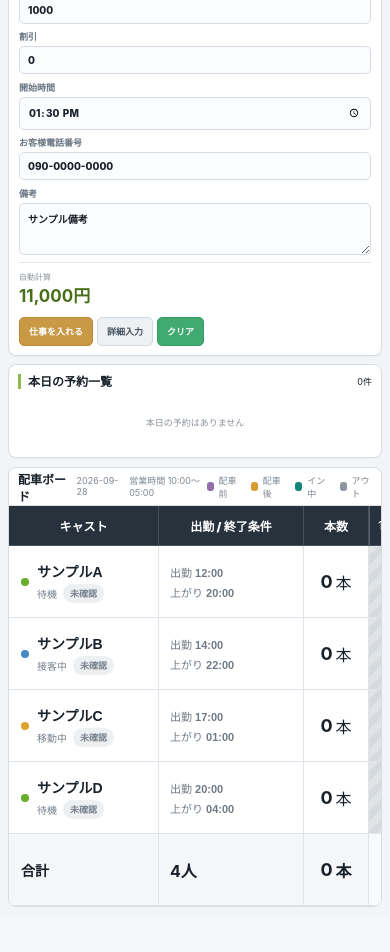
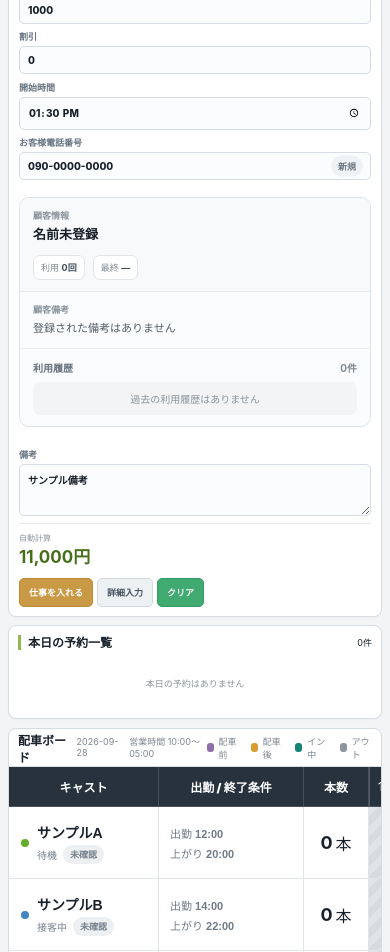
Before and after one commit to admozisan-design/night-desk, a Next.js app: page / in a window 390 px wide. Shown: the part 1460-2412 px from the top of the page. Before the commit the page ends 2375 px from the top, so only its background shows below. Built offline with nearby package versions, Linux system fonts and the light colour scheme.

Commit message:
Add customer phone lookup to work registration

```diff
--- a/app/globals.css
+++ b/app/globals.css
@@ -2229,3 +2229,42 @@ button:disabled{opacity:.45;cursor:not-allowed}
   .settlementRates{grid-column:auto}
   .settlementSummary{grid-template-columns:1fr 1fr}
 }
+
+
+/* ===== Customer lookup in work form ===== */
+.customerPhoneInputWrap{position:relative}
+.customerPhoneInputWrap input{padding-right:76px!important}
+.customerFoundBadge,.customerNewBadge{position:absolute;right:8px;top:50%;transform:translateY(-50%);padding:4px 7px;border-radius:999px;font-size:9px;font-weight:900;pointer-events:none}
+.customerFoundBadge{background:#e7f5d2;color:#4f741d}
+.customerNewBadge{background:#eef2f5;color:#6f7a84}
+.customerLookupPanel{margin:10px 0 14px;border:1px solid #dce3e8;border-radius:10px;background:#fbfcfd;overflow:hidden}
+.customerLookupPanel.hasWarning{border-color:#e5909c;box-shadow:0 0 0 2px rgba(217,69,85,.07)}
+.customerLookupHead{display:flex;align-items:center;justify-content:space-between;gap:12px;padding:11px 13px;border-bottom:1px solid #e6ebef;background:#f7f9fa}
+.customerLookupHead>div:first-child span,.customerLookupHead>div:first-child strong{display:block}
+.customerLookupHead>div:first-child span{font-size:9px;color:#8a949d;font-weight:900}
+.customerLookupHead>div:first-child strong{margin-top:2px;font-size:13px}
+.customerLookupStats{display:flex;gap:8px;flex-wrap:wrap}
+.customerLookupStats span{padding:5px 7px;border-radius:7px;background:#fff;border:1px solid #e0e5e9;font-size:9px;color:#818b95}
+.customerLookupStats strong{color:#3f4a55}
+.customerNgWarning{margin:11px 12px 0;padding:10px 11px;border:1px solid #ed9ca6;border-radius:8px;background:#fff1f3;color:#9f2538}
+.customerNgWarning strong{display:block;font-size:11px}
+.customerNgWarning p{margin:4px 0 0;font-size:10px;line-height:1.55;font-weight:700}
+.customerLookupNotes{padding:11px 13px;border-bottom:1px solid #edf0f3}
+.customerLookupNotes span{display:block;font-size:9px;color:#8a949d;font-weight:900}
+.customerLookupNotes p{margin:4px 0 0;font-size:11px;line-height:1.55;color:#4f5b66;white-space:pre-wrap}
+.customerHistoryBox{padding:11px 13px}
+.customerHistoryTitle{display:flex;justify-content:space-between;align-items:center;margin-bottom:7px}
+.customerHistoryTitle span{font-size:10px;font-weight:900;color:#66727d}
+.customerHistoryTitle strong{font-size:10px;color:#7d8791}
+.customerHistoryList{display:grid;gap:5px}
+.customerHistoryItem{display:flex;justify-content:space-between;gap:14px;padding:8px 9px;border:1px solid #e6eaee;border-radius:7px;background:#fff}
+.customerHistoryItem>div:last-child{text-align:right}
+.customerHistoryItem strong,.customerHistoryItem span{display:block}
+.customerHistoryItem strong{font-size:10px}
+.customerHistoryItem span{margin-top:2px;font-size:9px;color:#7b8690}
+.customerHistoryEmpty{margin:0;padding:9px;border-radius:7px;background:#f2f4f5;color:#89939d;font-size:10px;text-align:center}
+.customerHistoryBox>small{display:block;margin-top:6px;color:#929ba4;font-size:9px;text-align:right}
+@media(max-width:600px){
+  .customerLookupHead,.customerHistoryItem{align-items:flex-start;flex-direction:column}
+  .customerHistoryItem>div:last-child{text-align:left}
+}
--- a/app/page.tsx
+++ b/app/page.tsx
@@ -4,8 +4,8 @@ import Link from "next/link";
 import { FormEvent, useEffect, useMemo, useState } from "react";
 import { casts as defaultCasts, defaultPricingConfig, defaultStoreSettings, drivers as defaultDrivers, hotels as defaultHotels, options as defaultOptions } from "@/lib/mock-data";
 import { calculateOrderTotal, formatYen } from "@/lib/pricing";
-import { deleteOrder, loadCasts, loadDrivers, loadHotels, loadOptions, loadOrders, loadPricing, loadStoreSettings, saveCasts, saveOrder, updateOrder } from "@/lib/storage";
-import type { Cast, CastAttendanceStatus, CastShiftEndType, CastStatus, Driver, Hotel, Order, OrderStatus, PricingConfig, StoreOption } from "@/lib/types";
+import { deleteOrder, loadCasts, loadCustomers, loadDrivers, loadHotels, loadOptions, loadOrders, loadPricing, loadStoreSettings, saveCasts, saveOrder, updateOrder } from "@/lib/storage";
+import type { Cast, CastAttendanceStatus, CastShiftEndType, CastStatus, Customer, Driver, Hotel, Order, OrderStatus, PricingConfig, StoreOption } from "@/lib/types";
 
 const BOARD_START = 10 * 60;
 const BOARD_MINUTES = 19 * 60;
@@ -69,6 +69,13 @@ function dateInputValue(date:Date){
   const m=String(date.getMonth()+1).padStart(2,"0");
   const d=String(date.getDate()).padStart(2,"0");
   return `${y}-${m}-${d}`;
+}
+function normalizePhone(value:string){
+  return value.replace(/\D/g,"");
+}
+function orderServiceDate(order:Order){
+  if(order.serviceDate) return order.serviceDate;
+  return dateInputValue(new Date(order.createdAt));
 }
 function castShiftForDate(cast:Cast,date:string){
   return cast.schedule?.find(shift=>shift.date===date);
@@ -135,6 +142,7 @@ export default function DashboardPage(){
   const [hotelList,setHotelList] = useState<Hotel[]>(defaultHotels);
   const [driverList,setDriverList] = useState<Driver[]>(defaultDrivers);
   const [optionList,setOptionList] = useState<StoreOption[]>(defaultOptions);
+  const [customerList,setCustomerList] = useState<Customer[]>([]);
   const [pricing,setPricing] = useState<PricingConfig>(defaultPricingConfig);
   const [storeSettings,setStoreSettings] = useState(defaultStoreSettings);
   const [now,setNow] = useState<Date|null>(null);
@@ -168,6 +176,7 @@ export default function DashboardPage(){
       setHotelList(loadHotels(defaultHotels));
       setDriverList(loadDrivers(defaultDrivers));
       setOptionList(loadOptions(defaultOptions));
+      setCustomerList(loadCustomers());
       setPricing(loadPricing(defaultPricingConfig));
       setStoreSettings(loadStoreSettings(defaultStoreSettings));
     };
@@ -181,6 +190,7 @@ export default function DashboardPage(){
     window.addEventListener("nightdesk:drivers",refresh);
     window.addEventListener("nightdesk:options",refresh);
     window.addEventListener("nightdesk:pricing",refresh);
+    window.addEventListener("nightdesk:customers",refresh);
     window.addEventListener("nightdesk:store-settings",refresh);
     return ()=>{
       window.clearInterval(timer);
@@ -191,6 +201,7 @@ export default function DashboardPage(){
       window.removeEventListener("nightdesk:drivers",refresh);
       window.removeEventListener("nightdesk:options",refresh);
       window.removeEventListener("nightdesk:pricing",refresh);
+      window.removeEventListener("nightdesk:customers",refresh);
       window.removeEventListener("nightdesk:store-settings",refresh);
     };
   },[]);
@@ -258,6 +269,17 @@ export default function DashboardPage(){
   const course = pricing.courses.find(c=>c.id===courseId);
   const selectedCast = formCastChoices.find(c=>c.id===castId);
   const selectedDriver = availableDrivers.find(d=>d.id===driverId);
+  const phoneKey=normalizePhone(phone);
+  const matchedCustomer=useMemo(()=>{
+    if(phoneKey.length<4) return undefined;
+    return customerList.find(customer=>normalizePhone(customer.phone)===phoneKey);
+  },[customerList,phoneKey]);
+  const customerHistory=useMemo(()=>{
+    if(phoneKey.length<4) return [];
+    return orders
+      .filter(order=>normalizePhone(order.customerPhone??"")===phoneKey && order.status!=="cancelled")
+      .sort((a,b)=>b.createdAt.localeCompare(a.createdAt));
+  },[orders,phoneKey]);
   const selectableOptions = useMemo(
     ()=>optionList.filter(option=>option.active!==false && (selectedCast?.availableOptions??[]).includes(option.name)),
     [optionList,selectedCast]
@@ -657,8 +679,60 @@ export default function DashboardPage(){
 
             <div className="workGrid two">
               <label>開始時間<input type="time" value={scheduledStart} onChange={e=>setScheduledStart(e.target.value)}/></label>
-              <label>お客様電話番号<input value={phone} onChange={e=>setPhone(e.target.value)} placeholder="090-0000-0000"/></label>
+              <label className="customerPhoneField">お客様電話番号
+                <div className="customerPhoneInputWrap">
+                  <input value={phone} onChange={e=>setPhone(e.target.value)} placeholder="090-0000-0000"/>
+                  {phoneKey.length>=4 && <span className={matchedCustomer?"customerFoundBadge":"customerNewBadge"}>
+                    {matchedCustomer ? "登録顧客" : customerHistory.length ? "履歴あり" : "新規"}
+                  </span>}
+                </div>
+              </label>
             </div>
+
+            {phoneKey.length>=4 && <section className={`customerLookupPanel ${matchedCustomer?.ngInfo || matchedCustomer?.active===false ? "hasWarning" : ""}`}>
+              <div className="customerLookupHead">
+                <div>
+                  <span>顧客情報</span>
+                  <strong>{matchedCustomer?.name || "名前未登録"}</strong>
+                </div>
+                <div className="customerLookupStats">
+                  <span>利用 <strong>{customerHistory.length}回</strong></span>
+                  <span>最終 <strong>{customerHistory[0] ? orderServiceDate(customerHistory[0]) : "—"}</strong></span>
+                </div>
+              </div>
+
+              {(matchedCustomer?.active===false || matchedCustomer?.ngInfo) && <div className="customerNgWarning">
+                <strong>⚠ NG警告</strong>
+                <p>{matchedCustomer?.active===false ? "利用不可設定の顧客です。" : ""}{matchedCustomer?.active===false && matchedCustomer?.ngInfo ? " / " : ""}{matchedCustomer?.ngInfo || ""}</p>
+              </div>}
+
+              <div className="customerLookupNotes">
+                <span>顧客備考</span>
+                <p>{matchedCustomer?.notes || "登録された備考はありません"}</p>
+              </div>
+
+              <div className="customerHistoryBox">
+                <div className="customerHistoryTitle">
+                  <span>利用履歴</span>
+                  <strong>{customerHistory.length}件</strong>
+                </div>
+                {customerHistory.length>0
+                  ? <div className="customerHistoryList">
+                      {customerHistory.slice(0,5).map(history=><div key={history.id} className="customerHistoryItem">
+                        <div>
+                          <strong>{orderServiceDate(history)} {history.scheduledStart}</strong>
+                          <span>{history.castName} / {history.courseMinutes+(history.extensionMinutes??0)}分</span>
+                        </div>
+                        <div>
+                          <span>{history.locationName || "場所未入力"}</span>
+                          <strong>{formatYen(history.total)}</strong>
+                        </div>
+                      </div>)}
+                    </div>
+                  : <p className="customerHistoryEmpty">過去の利用履歴はありません</p>}
+                {customerHistory.length>5 && <small>直近5件を表示しています</small>}
+              </div>
+            </section>}
 
             <label>備考
               <textarea rows={3} value={note} onChange={e=>setNote(e.target.value)} placeholder="サンプル備考を入力"/>
```
